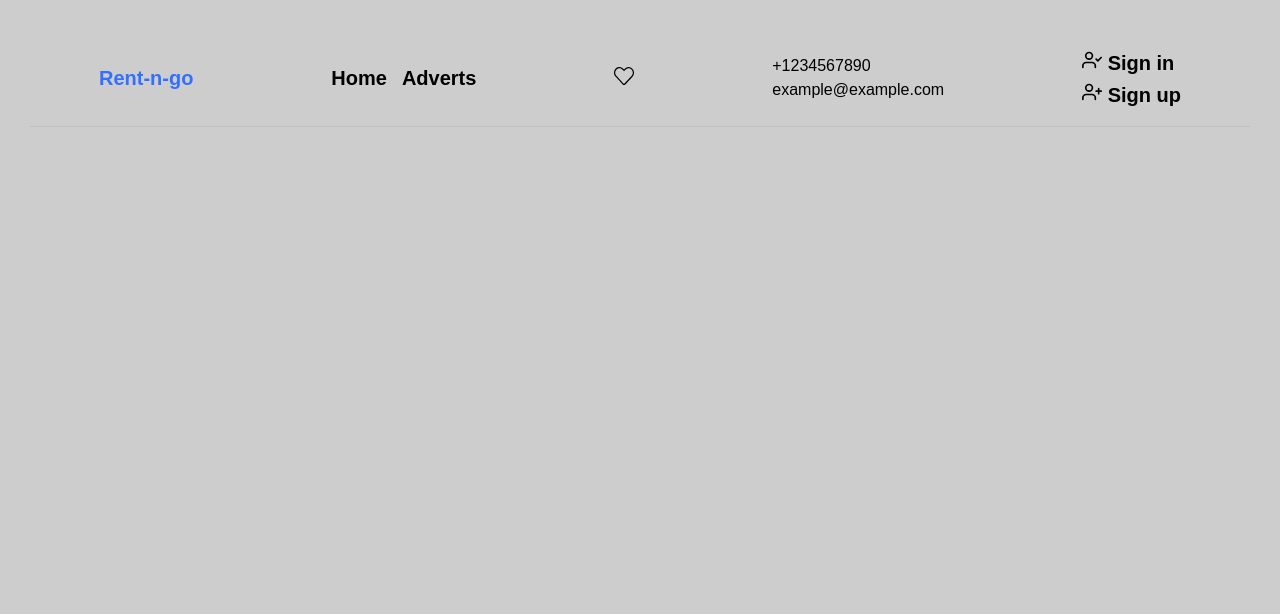
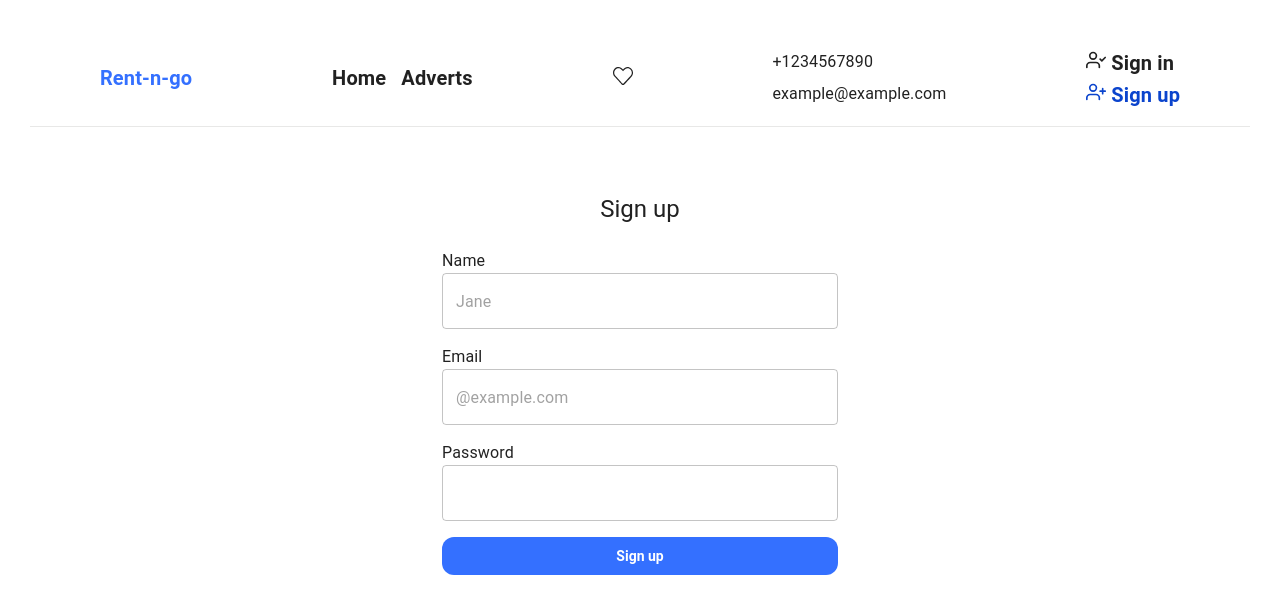
Before and after one commit to irailcha/rentNgo, a React (Create React App) app: page /rentNgo/auth/signup in a window 1280 px wide. Shown: the top 614 px of the page. Built offline with nearby package versions, Linux system fonts and the light colour scheme; a web font is replaced by a local one.

Commit message:
changed names of routes

```diff
--- a/src/Api.js
+++ b/src/Api.js
@@ -1,6 +1,6 @@
 import axios from 'axios';
 
-axios.defaults.baseURL = 'https://65a6c60674cf4207b4f0c864.mockapi.io';
+axios.defaults.baseURL = 'https://rentngobackend.onrender.com';
 
 export const fetchAdverts = async (page = 1, limit = 12) => {
   const { data } = await axios.get(`/adverts?page=${page}&limit=${limit}`);
--- a/src/components/App/App.js
+++ b/src/components/App/App.js
@@ -20,8 +20,8 @@ const App = () => {
             <Route path="adverts" element={<Adverts />} />n
             <Route path="adverts/favorite" element={<Favorite />} />
             <Route path="*" element={<NotFound />} />
-            <Route path="login" element={<LoginPage />} />
-            <Route path="register" element={<RegisterPage />} />
+            <Route path="auth/signin" element={<LoginPage />} />
+            <Route path="auth/signup" element={<RegisterPage />} />
           </Route>
         </Routes>
       </BodyContainer>
--- a/src/components/AppBar/AppBar.js
+++ b/src/components/AppBar/AppBar.js
@@ -40,10 +40,10 @@ export const AppBar = () => {
       ) : (
         <NavContainer>
           <LinksStyle>
-            <NavLinkPage to="/login">
+            <NavLinkPage to="auth/signin">
               <FiUserCheck /> Sign in
             </NavLinkPage>
-            <NavLinkPage to="/register">
+            <NavLinkPage to="auth//signup">
               <FiUserPlus /> Sign up
             </NavLinkPage>
           </LinksStyle>
--- a/src/components/UserLogin/UserLogin.js
+++ b/src/components/UserLogin/UserLogin.js
@@ -1,7 +1,7 @@
 import React from 'react';
 import { useNavigate, NavLink } from 'react-router-dom';
 import { useDispatch } from 'react-redux';
-import { login } from '../../redux/Auth/operations';
+import { signin } from '../../redux/Auth/operations';
 import { createTheme, ThemeProvider } from '@mui/material/styles';
 import Container from '@mui/material/Container';
 import CssBaseline from '@mui/material/CssBaseline';
@@ -15,8 +15,8 @@ export const UserLogin = () => {
   const dispatch = useDispatch();
   const navigate = useNavigate();
   const handleSubmit = value => {
-    dispatch(login({ field: 'email', value: value.email }));
-    dispatch(login({ field: 'password', value: value.password }));
+    dispatch(signin({ field: 'email', value: value.email }));
+    dispatch(signin({ field: 'password', value: value.password }));
     navigate('/', { replace: true });
     console.log(value);
   };
--- a/src/components/UserRegister/UserRegister.js
+++ b/src/components/UserRegister/UserRegister.js
@@ -2,7 +2,7 @@ import React from 'react';
 
 import { useDispatch } from 'react-redux';
 import { useNavigate } from 'react-router-dom';
-import { register } from '../../redux/Auth/operations';
+import { signup } from '../../redux/Auth/operations';
 import { createTheme, ThemeProvider } from '@mui/material/styles';
 import Container from '@mui/material/Container';
 import CssBaseline from '@mui/material/CssBaseline';
@@ -18,7 +18,7 @@ export const UserRegister = () => {
 
   const handleSubmit = value => {
     dispatch(
-      register({
+      signup({
         name: value.name,
         email: value.email,
         password: value.password,
--- a/src/index.js
+++ b/src/index.js
@@ -13,7 +13,7 @@ ReactDOM.createRoot(document.getElementById('root')).render(
   <React.StrictMode>
     <Provider store={store}>
       <PersistGate loading={null} persistor={persistor}>
-        <BrowserRouter>
+        <BrowserRouter basename="/rentNgo">
           <App />
         </BrowserRouter>
       </PersistGate>
--- a/src/redux/Auth/operations.js
+++ b/src/redux/Auth/operations.js
@@ -1,7 +1,7 @@
 import axios from 'axios';
 import { createAsyncThunk } from '@reduxjs/toolkit';
 
-axios.defaults.baseURL = 'https://65a6c60674cf4207b4f0c864.mockapi.io';
+axios.defaults.baseURL = 'https://rentngobackend.onrender.com';
 
 const token = {
   set(token) {
@@ -12,12 +12,12 @@ const token = {
   },
 };
 
-export const register = createAsyncThunk(
-  'users/register',
+export const signup = createAsyncThunk(
+  'auth/signup',
 
   async (credentials, thunkAPI) => {
     try {
-      const { data } = await axios.post('/users/signup', credentials);
+      const { data } = await axios.post('/auth/signup', credentials);
       // При успішному запиті повертаємо проміс із даними
       token.set(data.token);
       return data;
@@ -29,11 +29,11 @@ export const register = createAsyncThunk(
   }
 );
 
-export const login = createAsyncThunk(
-  'users/login',
+export const signin = createAsyncThunk(
+  'auth/signin',
   async (credentials, thunkAPI) => {
     try {
-      const { data } = await axios.post('/users/signin', credentials);
+      const { data } = await axios.post('/auth/signin', credentials);
       // При успішному запиті повертаємо проміс із даними
       return data;
     } catch (e) {
--- a/src/redux/Auth/userSlice.js
+++ b/src/redux/Auth/userSlice.js
@@ -1,5 +1,5 @@
 import { createSlice } from '@reduxjs/toolkit';
-import { register, login, logOut } from './operations';
+import { signup, signin, logOut } from './operations';
 
 const initialState = {
   user: { name: null, email: null },
@@ -13,12 +13,12 @@ const userSlice = createSlice({
   initialState,
   reducers: {},
   extraReducers: builder => {
-    builder.addCase(register.fulfilled, (state, action) => {
+    builder.addCase(signup.fulfilled, (state, action) => {
       state.user = action.payload.user;
       state.token = action.payload.token;
       state.isLoggedIn = true;
     });
-    builder.addCase(login.fulfilled, (state, action) => {
+    builder.addCase(signin.fulfilled, (state, action) => {
       state.user = action.payload.user;
       state.token = action.payload.token;
       state.isLoggedIn = true;
```
